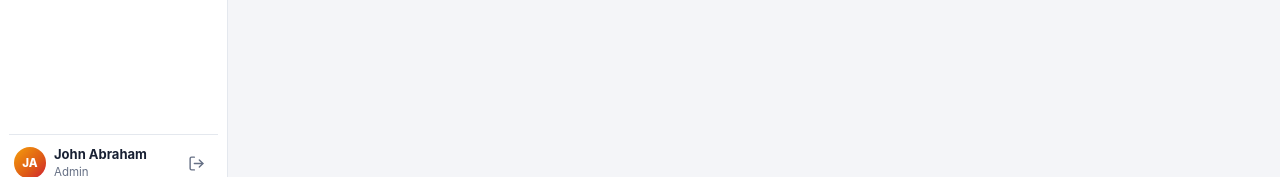
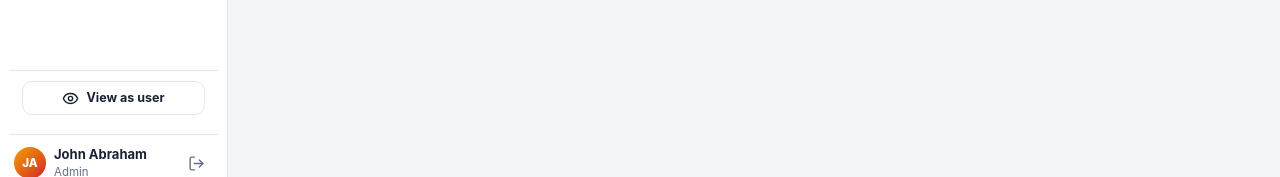
Before and after one commit to DROPX-LOGISTICS/IT-Support, a Next.js app: page /dev/preview in a window 1280 px wide. Shown: the part 609-786 px from the top of the page. Built offline with nearby package versions, Linux system fonts and the light colour scheme.

Commit message:
Show view as user in admin sidebar

```diff
--- a/src/app/globals.css
+++ b/src/app/globals.css
@@ -190,6 +190,8 @@ input[type=checkbox] { width: 16px; height: 16px; accent-color: var(--brand); ve
   .integration-links { display: inline-flex; flex-wrap: wrap; gap: 8px; margin-left: 4px; }
 .integration-links a { color: inherit; font-weight: 700; text-decoration: underline; }
   .view-as-trigger { display: inline-flex; align-items: center; gap: 7px; min-height: 34px; padding: 0 12px; border: 1px solid var(--line); border-radius: 10px; background: var(--surface); color: var(--ink); font: inherit; font-size: 12.5px; font-weight: 700; cursor: pointer; }
+  .side-view-as { padding: 10px 13px 12px; border-top: 1px solid var(--line); }
+  .side-view-as .view-as-trigger { width: 100%; justify-content: center; }
   .view-as-trigger:hover { border-color: var(--accent); color: var(--accent); }
   .view-as-backdrop { position: fixed; inset: 0; z-index: 1100; display: grid; place-items: start center; padding: 112px 16px 24px; background: rgba(12, 18, 34, .56); backdrop-filter: blur(5px); }
   .view-as-modal { width: min(560px, 100%); overflow: hidden; border: 1px solid var(--line); border-radius: 18px; background: var(--surface); box-shadow: 0 24px 70px rgba(8, 13, 30, .28); }
--- a/src/components/app-shell.tsx
+++ b/src/components/app-shell.tsx
@@ -34,6 +34,7 @@ export function ShellFrame({ user, counts, viewUsers = [], width = "narrow", chi
         </Link>
         <div className="side-cta"><Link className="btn wide" href="/new"><PlusCircle size={17} aria-hidden /> Raise a ticket</Link></div>
         <div className="side-scroll"><NavLinks role={user.role} counts={counts} /></div>
+        {user.role === "admin" && <div className="side-view-as"><ViewAsUserButton users={viewUsers} /></div>}
         <UserCard user={user} />
       </aside>
 
```
